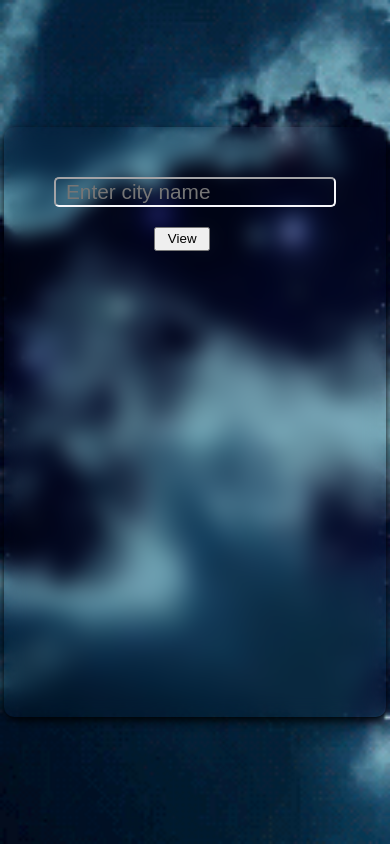
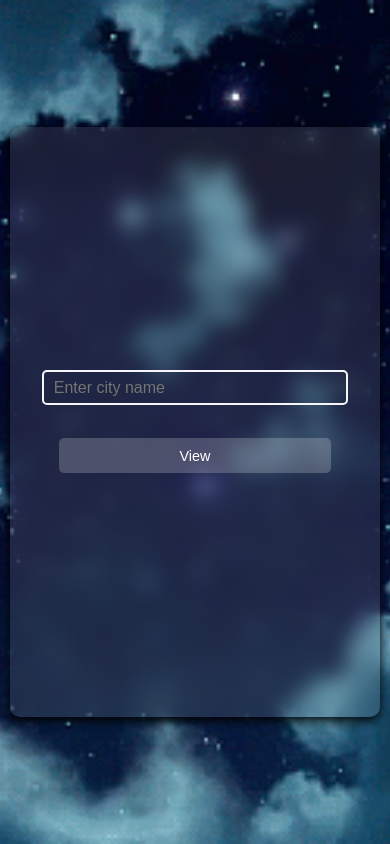
Before and after one commit to arnab-maiti/ABOHAOA, a React (Vite) app: page / in a window 390 px wide. Built offline with nearby package versions, Linux system fonts and the light colour scheme.

Commit message:
i make responsive

```diff
--- a/src/App.css
+++ b/src/App.css
@@ -1,70 +1,143 @@
-*{
-  margin: 0%;
-  padding: 0%;
+* {
+  margin: 0;
+  padding: 0;
   box-sizing: border-box;
 }
-body{
-  height: 100vh;
-  width: 100vw;
+
+html, body {
+  height: 100%;
+  width: 100%;
+  overflow: hidden; /* Prevents scrolling */
+}
+
+body {
   display: flex;
   justify-content: center;
   align-items: center;
-  background-image: url(./assets/vid1.gif) ;
+  background-image: url(./assets/vid1.gif);
   background-size: cover;
+  background-position: center;
+  background-repeat: no-repeat;
 }
-.weather{
-  width: 100%;
-  height: 100%;
-  background: transparent;
-  padding: 50px;
+
+.weather {
+  width: 90vw;
+  height: 90vh;
+  background: rgba(255, 255, 255, 0.1);
+  padding: 30px;
   border-radius: 10px;
   box-shadow: 0px 4px 10px rgba(0, 0, 0, 0.9);
   backdrop-filter: blur(10px);
+  display: flex;
+  flex-direction: column;
+  align-items: center;
+  justify-content: center;
 }
-.input{
-  height: 30px;
+
+.input {
+  width: 80%;
+  height: 40px;
   padding-left: 10px;
   border-radius: 5px;
   background: none;
-  border-color: rgb(246, 246, 250);
+  border: 2px solid rgb(246, 246, 250);
   color: white;
-  font-size: 1.3em;
+  font-size: 1.2em;
+  outline: none;
 }
-.button{
-  margin-left: 100px;
-  margin-top: 20px;
-  height: 5%;
-  width: 20%;
+
+.button {
+  width: 50%;
+  height: 40px;
+  margin-top: 15px;
+  border-radius: 5px;
+  cursor: pointer;
+  font-size: 1em;
+  background: rgba(255, 255, 255, 0.2);
+  color: white;
+  border: none;
 }
-.main{
+
+.main {
+  width: 100%;
   height: 70vh;
+  display: flex;
+  flex-direction: column;
+  align-items: center;
+  justify-content: center;
 }
-.data{
+
+.data {
   color: white;
-  padding-top: 20%;
-  padding-left: 10%;
+  margin-top: 15px;
+  display: flex;
+  flex-direction: column;
+  align-items: center;
+  gap: 8px;
+}
+
+h3 {
+  font-size: 1.4em;
+  margin-bottom: 8px;
+}
+
+img {
+  height: 20vh;
+  max-height: 100px;
+  margin: 10px 0;
+}
+
+.temp {
+  font-size: 2em;
+}
+
+.at {
+  font-size: 1.2em;
+}
+
+.hum {
+  display: flex;
+  flex-direction: column;
+  align-items: center;
   gap: 10px;
-  width: 175.6px;
+  color: white;
+  margin-top: 15px;
 }
-h3{
-  padding-left: 50px;
-  font-size: 1.8em;
+
+/* 📱 Responsive Design for Mobile */
+@media (max-width: 480px) {
+  .weather {
+    width: 95vw;
+    height: 95vh;
+    padding: 15px;
+  }
+
+  .input {
+    width: 90%;
+    height: 35px;
+    font-size: 1em;
+  }
+
+  .button {
+    width: 80%;
+    height: 35px;
+    font-size: 0.9em;
+  }
+
+  h3 {
+    font-size: 1.2em;
+  }
+
+  .temp {
+    font-size: 1.6em;
+  }
+
+  img {
+    height: 15vh;
+    max-height: 80px;
+  }
+
+  .hum {
+    font-size: 0.9em;
+  }
 }
-img{
-  padding-left: 20%;
-  height:20vh ;
-
-}
-.temp{
-  padding-left: 25%;
-  font-size: 2.5em;
-}
-.at{
-  padding-left: 35%;
-}
-.hum{
-  display: flex;
- justify-content: space-between;
-  color: white;
-  margin-top: 40px;
-}
```
